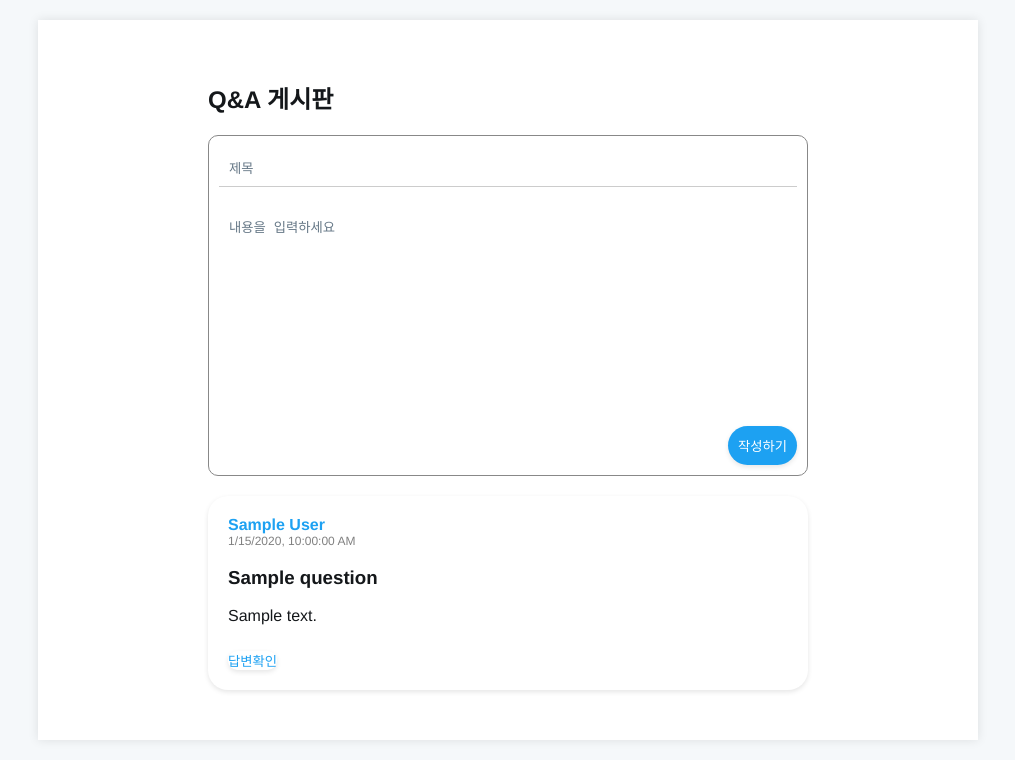
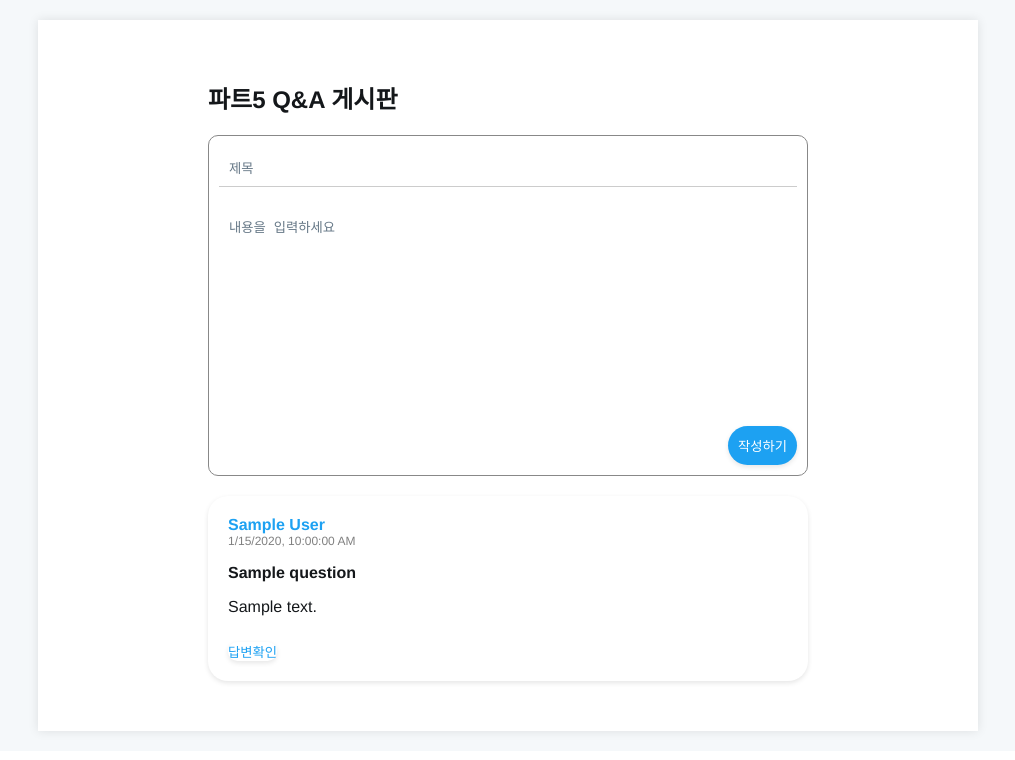
Before and after one commit to comsa33/toeic4all, a Flask app: page /board in a window 1280 px wide. Shown: the part 75-835 px from the top of the page, without its empty margins (132-1147 px from the left). After the commit the page ends 812 px from the top, so only its background shows below. Run offline with Flask 3, Linux system fonts and the light colour scheme; tables that the repository leaves empty hold one stand-in row (values such as "Sample post").

Commit message:
fix: board css

```diff
--- a/static/css/board.css
+++ b/static/css/board.css
@@ -106,9 +106,13 @@ button:disabled {
     height: 5em;
 }
 
+.question-title {
+    font-weight: bold;
+}
+
 .question-date {
-    font-size: 0.75em;  /* 작은 글씨 크기 */
-    color: grey;        /* 회색 텍스트 */
+    font-size: 0.75em;
+    color: grey;
 }
 
 #new-question-content textarea, #edit-question-content {
--- a/static/js/board.js
+++ b/static/js/board.js
@@ -57,7 +57,7 @@ function getQuestions() {
                         <div class="question-author">${question.author}</div>
                         <div class="question-date">${new Date(question.created_at).toLocaleString()}</div>
                         <div>
-                            <h3 class="question-title">${question.title}</h3>
+                            <p class="question-title">${question.title}</p>
                             <p>${question.content}</p>
                         </div>
                     </div>
--- a/templates/board.html
+++ b/templates/board.html
@@ -2,7 +2,7 @@
 
 {% block content %}
     <div class="container">
-        <h2>Q&A 게시판</h2>
+        <h2>파트5 Q&A 게시판</h2>
 
         <!-- question creation form -->
         <form id="new-question-form" class="no-border form">
```
